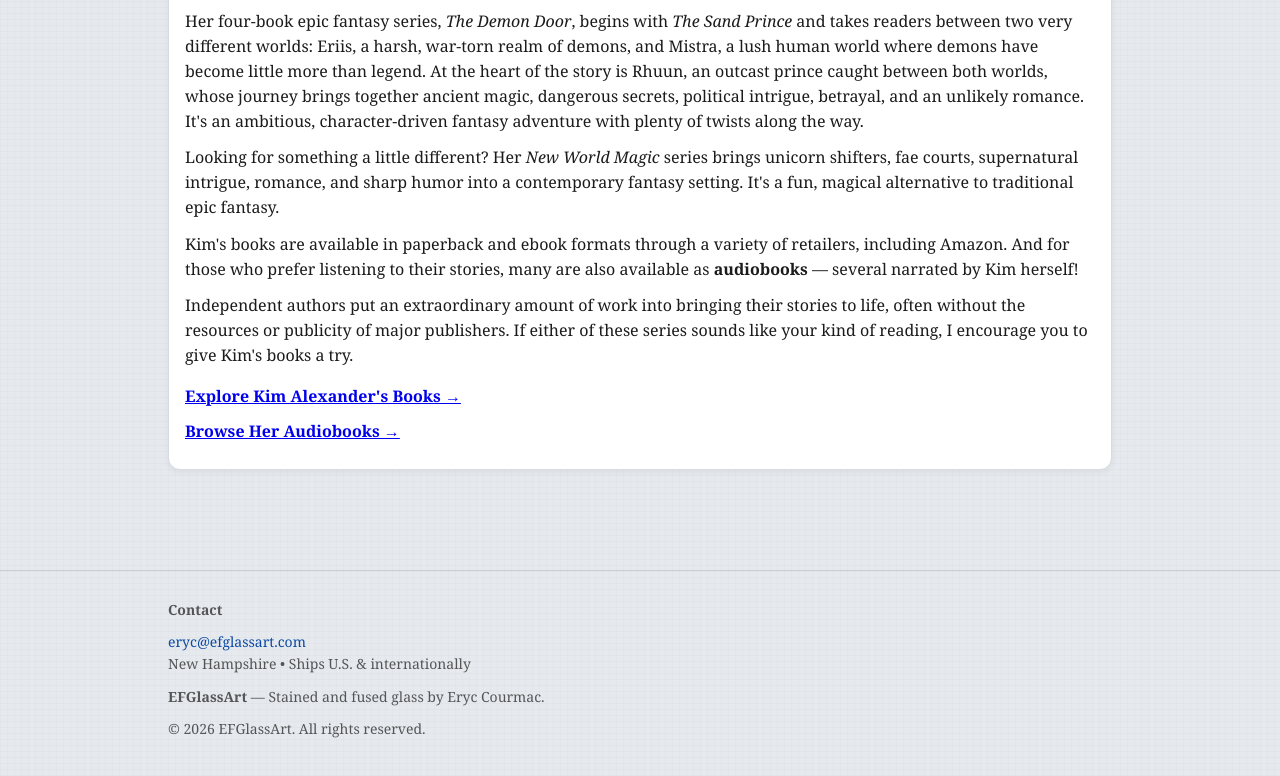
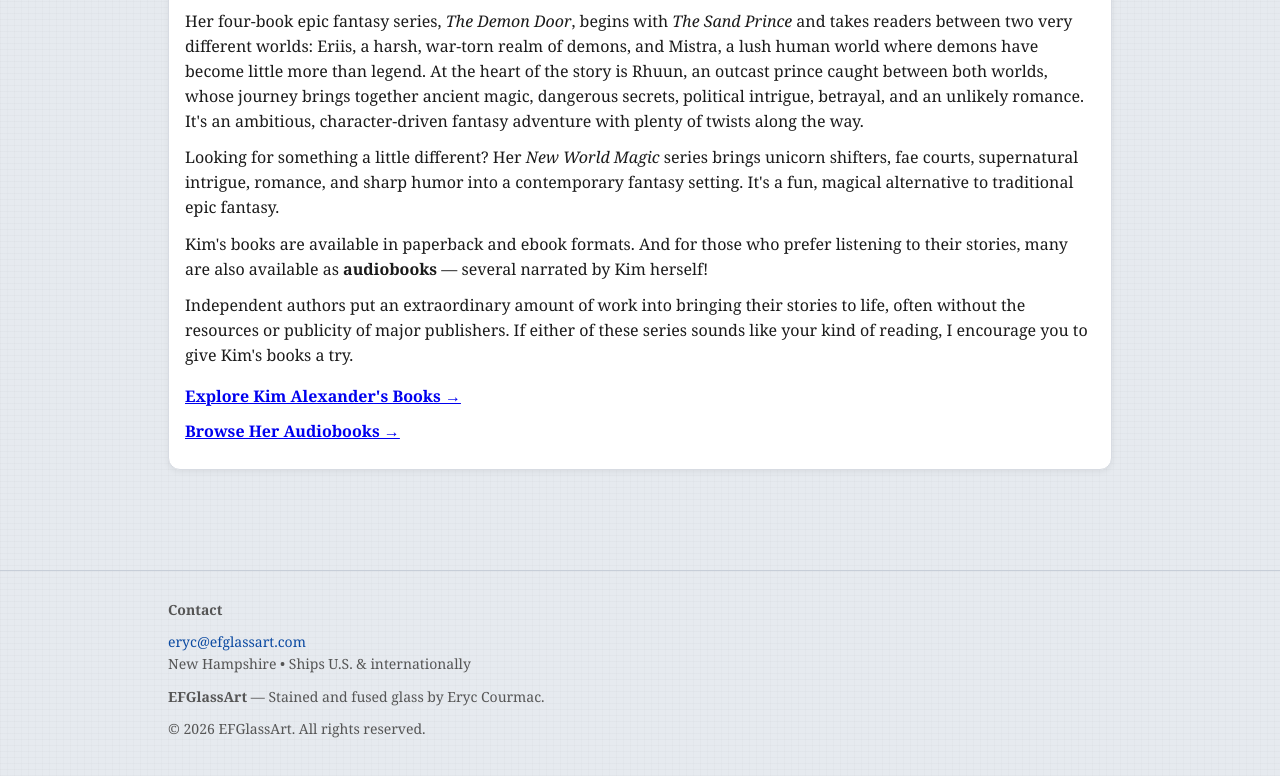
Before and after one commit to withay/efglassart-site, a plain HTML site: page index.html in a window 1280 px wide. Shown: the part 1543-2319 px from the top of the page. Drawn offline with Linux system fonts and the light colour scheme.

Commit message:
Update index.html with Kimfo

```diff
--- a/index.html
+++ b/index.html
@@ -169,8 +169,7 @@
 
     <p style="margin-top: 12px;">
       Kim's books are available in paperback and
-      ebook formats through a variety of retailers,
-      including Amazon. And for those who prefer
+      ebook formats. And for those who prefer
       listening to their stories, many are also
       available as <strong>audiobooks</strong> —
       several narrated by Kim herself!
```
